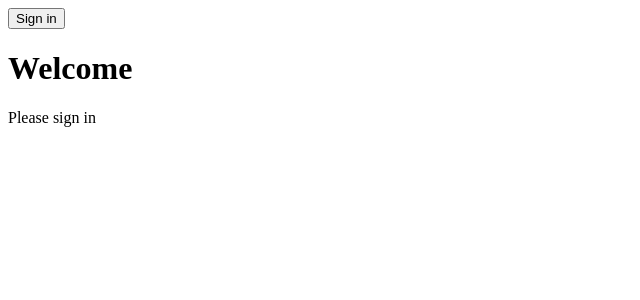
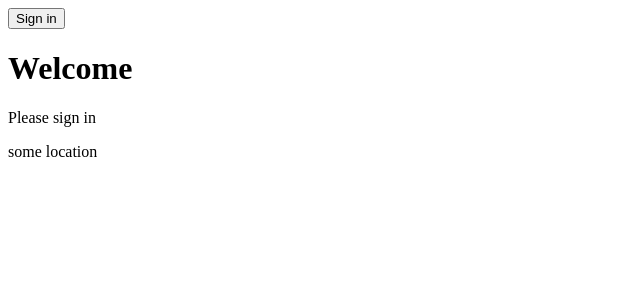
Before and after one commit to ganatram/WorkingWithState, a React (Create React App) app: page / in a window 1280 px wide. Shown: the top 300 px of the page, without its empty margins (0-640 px from the left). Built offline with nearby package versions, Linux system fonts and the light colour scheme.

Commit message:
working with state

```diff
--- a/src/AppContext.tsx
+++ b/src/AppContext.tsx
@@ -61,7 +61,7 @@ type Props = {
   children: ReactNode;
 };
 export function AppProvider({ children }: Props) {
-  const [{ user, permissions, loading }, dispatch] = useReducer(reducer, initialState);
+  const [{ user, permissions, loading, location }, dispatch] = useReducer(reducer, initialState);
   return (
     <AppContext.Provider
       value={{
@@ -69,6 +69,7 @@ export function AppProvider({ children }: Props) {
         permissions,
         loading,
         dispatch,
+        location,
       }}
     >
       {children}
--- a/src/Content.tsx
+++ b/src/Content.tsx
@@ -1,14 +1,16 @@
 import { useAppContext } from './AppContext';
 
 export function Content() {
-  const { permissions } = useAppContext();
-  if (permissions === undefined) {
+  const { location } = useAppContext();
+
+  return <div> {location} </div>;
+  /*   if (permissions === undefined) {
     return null;
-  }
+  } */
 
-  return permissions.includes('admin') ? (
+  /* return permissions.includes('admin') ? (
     <p className="mt-4 text-l text-center">Some important stuff that only an admin can do</p>
   ) : (
     <p className="mt-4 text-l text-center">Insufficient permissions</p>
-  );
+  ); */
 }
```
